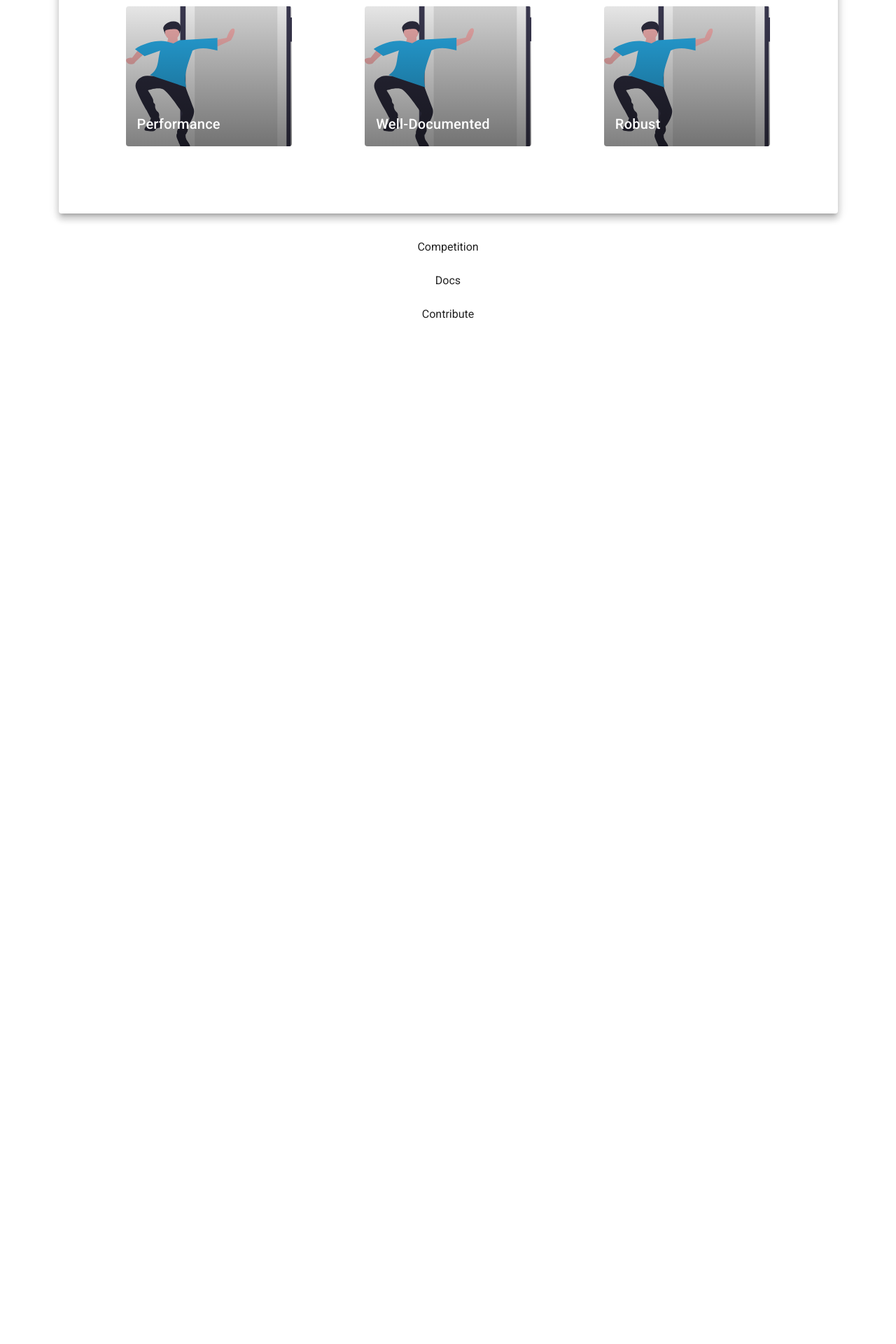
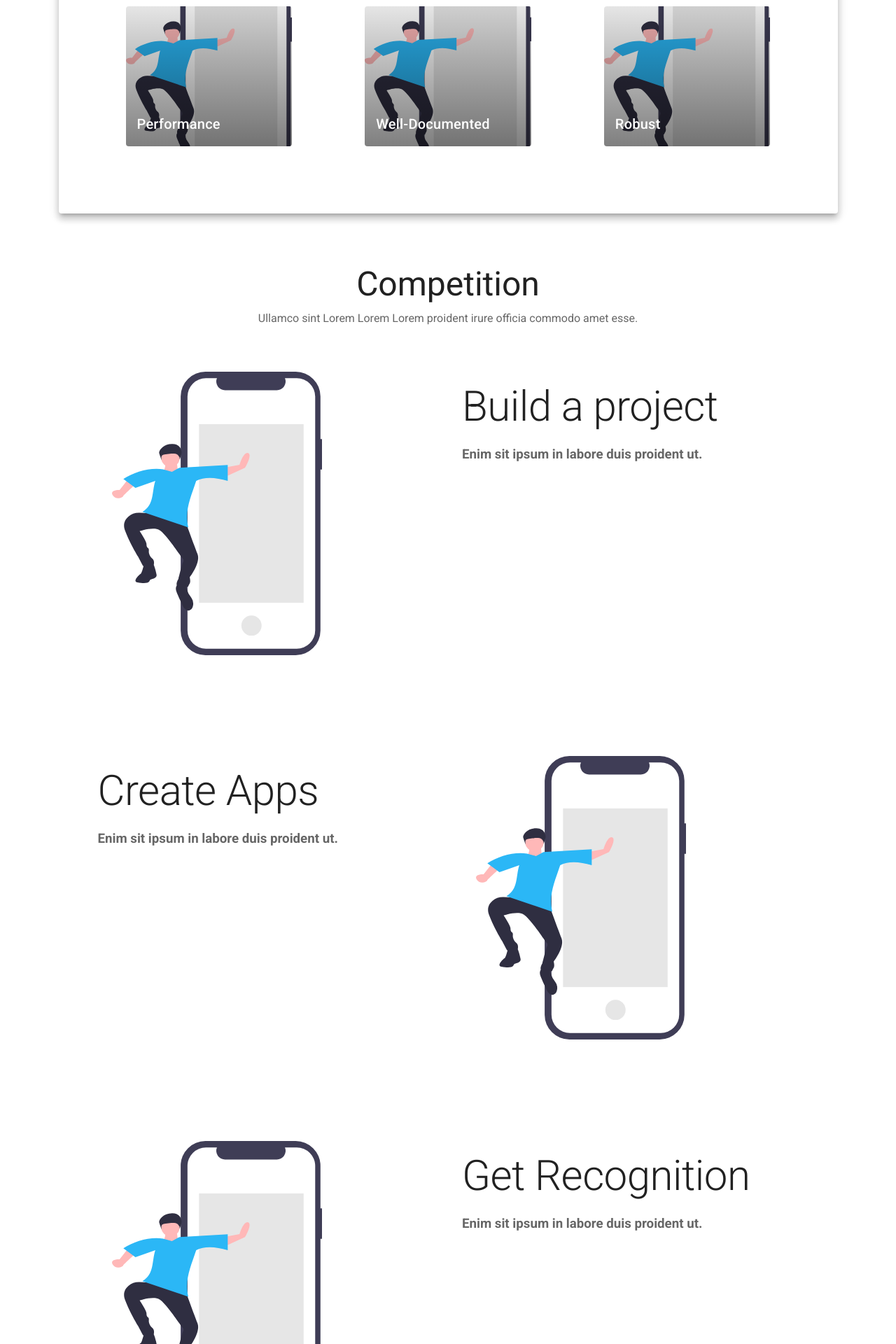
Before and after one commit to nabiloo19/Abushakir, a Vue app: page / in a window 1280 px wide. Shown: the part 880-2800 px from the top of the page at 70% size. Before the commit the page ends 1365 px from the top, so only its background shows below. Built offline with nearby package versions, Linux system fonts and the light colour scheme.

Commit message:
UI Changes

```diff
--- a/src/components/About.vue
+++ b/src/components/About.vue
@@ -11,7 +11,7 @@
             <v-col v-for="card in cards" :key="card.title" :cols="card.flex">
               <v-card class="pa-12" :elevation="hover ? 12 : 0" :class="{ 'on-hover': hover }">
                 <v-img
-                  transition="scale-transition"
+                  transition="fab-transition"
                   :src="card.src"
                   class="white--text align-end shrink"
                   gradient="to bottom, rgba(0,0,0,.1), rgba(0,0,0,.5)"
--- a/src/components/Competition.vue
+++ b/src/components/Competition.vue
@@ -1,16 +1,161 @@
 <template>
-  <v-container class="text-center" id="competition">
+  <v-container class="mt-8 mb-6" id="competition">
+    <h2 class="display-2 mt-2 text-center">Competition</h2>
+    <p
+      class="text-center pt-3 text--secondary"
+    >Ullamco sint Lorem Lorem Lorem proident irure officia commodo amet esse.</p>
 
-    Competition
+    <v-flex>
+      <v-row no-gutters class="pa-12">
+        <v-col cols="6">
+          <v-img
+            alt="About"
+            class="shrink ml-10"
+            contain
+            width="300px"
+            src="./../assets/aboutApp.svg"
+            transition="fab-transition"
+          />
+        </v-col>
+
+        <v-col class="ma-5">
+          <h2 class="display-3">Build a project</h2>
+          <h3 class="text--secondary mt-6">Enim sit ipsum in labore duis proident ut.</h3>
+        </v-col>
+      </v-row>
+    </v-flex>
+
+    <v-flex class="mt-12">
+      <v-row no-gutters class="pa-12">
+        <v-col class="ma-5">
+          <h2 class="display-3">Create Apps</h2>
+          <h3 class="text--secondary mt-6">Enim sit ipsum in labore duis proident ut.</h3>
+        </v-col>
+        <v-col cols="6">
+          <v-img
+            alt="About"
+            class="shrink ml-10"
+            contain
+            width="300px"
+            src="./../assets/aboutApp.svg"
+            transition="fab-transition"
+          />
+        </v-col>
+      </v-row>
+    </v-flex>
+    <v-flex class="mt-12">
+      <v-row no-gutters class="pa-12">
+        <v-col cols="6">
+          <v-img
+            alt="About"
+            class="shrink ml-10"
+            contain
+            width="300px"
+            src="./../assets/aboutApp.svg"
+            transition="fab-transition"
+          />
+        </v-col>
+        <v-col class="ma-5">
+          <h2 class="display-3">Get Recognition</h2>
+          <h3 class="text--secondary mt-6">Enim sit ipsum in labore duis proident ut.</h3>
+        </v-col>
+      </v-row>
+    </v-flex>
+
+    <v-card
+      dark
+      style="margin-left:25%;"
+      class="text-center elevation-10"
+      color="#03599c"
+      width="50%"
+      height="150px"
+    >
+      <h2 class="display-2 pt-5">How To Compete</h2>
+      <p style="opacity:0.8" class="pt-3" dark>Esse reprehenderit eu officia ad.</p>
+    </v-card>
+    <v-card class="elevation-10">
+      <v-simple-table>
+        <template v-slot:default>
+          <thead>
+            <tr>
+              <th class="text-left headline">
+                <v-icon color="#03599c" class="mr-2">mdi-lightbulb-on-outline</v-icon>Ideas
+              </th>
+
+              <th class="text-left headline">
+                <v-icon color="#03599c" class="mr-2">mdi-desktop-mac</v-icon>Desktop
+              </th>
+
+              <th class="text-left headline">
+                <v-icon color="#03599c" class="mr-2">mdi-code-tags</v-icon>Web
+              </th>
+
+              <th class="text-left headline">
+                <v-icon color="#03599c" class="mr-2">mdi-cellphone</v-icon>Mobile
+              </th>
+            </tr>
+          </thead>
+          <tbody>
+            <tr v-for="item in desserts" :key="item.name">
+              <td>{{ item.name }}</td>
+              <td>{{ item.calories }}</td>
+              <td>{{ item.calories }}</td>
+              <td>{{ item.calories }}</td>
+            </tr>
+          </tbody>
+        </template>
+      </v-simple-table>
+    </v-card>
   </v-container>
 </template>
 
 <script>
-  export default {
-    name: 'Competition',
+export default {
+  name: "Competition",
 
-    data: () => ({
-
-    }),
-  }
+  data: () => ({
+    desserts: [
+      {
+        name: "Frozen Yogurt",
+        calories: 159
+      },
+      {
+        name: "Ice cream sandwich",
+        calories: 237
+      },
+      {
+        name: "Eclair",
+        calories: 262
+      },
+      {
+        name: "Cupcake",
+        calories: 305
+      },
+      {
+        name: "Gingerbread",
+        calories: 356
+      },
+      {
+        name: "Jelly bean",
+        calories: 375
+      },
+      {
+        name: "Lollipop",
+        calories: 392
+      },
+      {
+        name: "Honeycomb",
+        calories: 408
+      },
+      {
+        name: "Donut",
+        calories: 452
+      },
+      {
+        name: "KitKat",
+        calories: 518
+      }
+    ]
+  })
+};
 </script>
--- a/src/components/Contribute.vue
+++ b/src/components/Contribute.vue
@@ -1,16 +1,32 @@
 <template>
   <v-container class="text-center" id="contribute">
+    <h2 class="display-3 pa-2">Contribute</h2>
+    <p
+      class="text--secondary mt-4"
+    >Veniam ullamco laboris aliquip qui enim in exercitation dolor anim nulla proident irure aliqua consequat.</p>
 
-    Contribute
+    <v-container class="grey lighten-5">
+      <v-row class="mb-6" justify="space-around" no-gutters>
+        <v-col lg="2">
+          <v-avatar color="indigo" size="62">
+            <v-icon color="white">mdi-account</v-icon>
+          </v-avatar>
+        </v-col>
+        <v-col md="auto">
+          <v-card class="pa-2">Variable width content</v-card>
+        </v-col>
+        <v-col lg="2">
+          <v-card class="pa-2">3 of 3</v-card>
+        </v-col>
+      </v-row>
+    </v-container>
   </v-container>
 </template>
 
 <script>
-  export default {
-    name: 'Contribute',
+export default {
+  name: "Contribute",
 
-    data: () => ({
-
-    }),
-  }
+  data: () => ({})
+};
 </script>
--- a/src/components/Docs.vue
+++ b/src/components/Docs.vue
@@ -1,16 +1,21 @@
 <template>
   <v-container class="text-center" id="docs">
-
-    Docs
+    <v-card dark elevation-20>
+      <h2 class="display-3 text-center pa-3">Get the Package</h2>
+      <p
+        style="opacity:0.8"
+      >Magna quis ad adipisicing eiusmod aute consequat Lorem ex nulla ex amet quis.</p>
+      <v-btn class="mb-3" outlined raised>
+        <v-icon class="mr-2">mdi-code-tags</v-icon>Docs
+      </v-btn>
+    </v-card>
   </v-container>
 </template>
 
 <script>
-  export default {
-    name: 'Docs',
+export default {
+  name: "Docs",
 
-    data: () => ({
-
-    }),
-  }
+  data: () => ({})
+};
 </script>
--- a/src/components/Home.vue
+++ b/src/components/Home.vue
@@ -1,5 +1,5 @@
 <template>
-  <v-container class="text-center">
+  <v-container >
     <Intro />
     <About style="margin-top:120px"/>
     <Competition />
--- a/src/components/Intro.vue
+++ b/src/components/Intro.vue
@@ -1,6 +1,19 @@
 <template>
-  <v-container class="text-center d-flex flex-row-reverse mb-6" id="intro">
-    <v-flex class="pr-5">
+<v-container class="d-flex flex-row-reverse mb-6" id="intro">
+<v-row >
+
+<v-col class="d-flex flex-col-reverse">
+    <v-img
+      alt="About"
+      class="shrink mr-10"
+      contain
+      width="300px"
+      src="./../assets/aboutApp.svg"
+      transition="fab-transition"
+    />
+    </v-col>
+  <v-col>
+
       <p class="font-weight-bold" style="font-size:150px;">
         Abush<span class="font-weight-light" style="font-size:150px;">akir</span>
       </p>
@@ -16,18 +29,13 @@
         dark
         @click.native.stop="$vuetify.goTo('#about', options)"
       >About</v-btn>
-    </v-flex>
 
-    <!-- <v-flex > -->
-    <v-img
-      alt="About"
-      class="shrink mr-10"
-      contain
-      width="300px"
-      src="./../assets/aboutApp.svg"
-      transition="scale-transition"
-    />
-    <!-- </v-flex> -->
+</v-col>
+
+
+
+
+    </v-row>
   </v-container>
 </template>
 
--- a/src/components/Toolbar.vue
+++ b/src/components/Toolbar.vue
@@ -8,7 +8,7 @@
             class="shrink mr-2"
             contain
             src="./../assets/logo.png"
-            transition="scale-transition"
+            transition="fab-transition"
             width="40"
           />Abushakir
         </v-btn>
```
